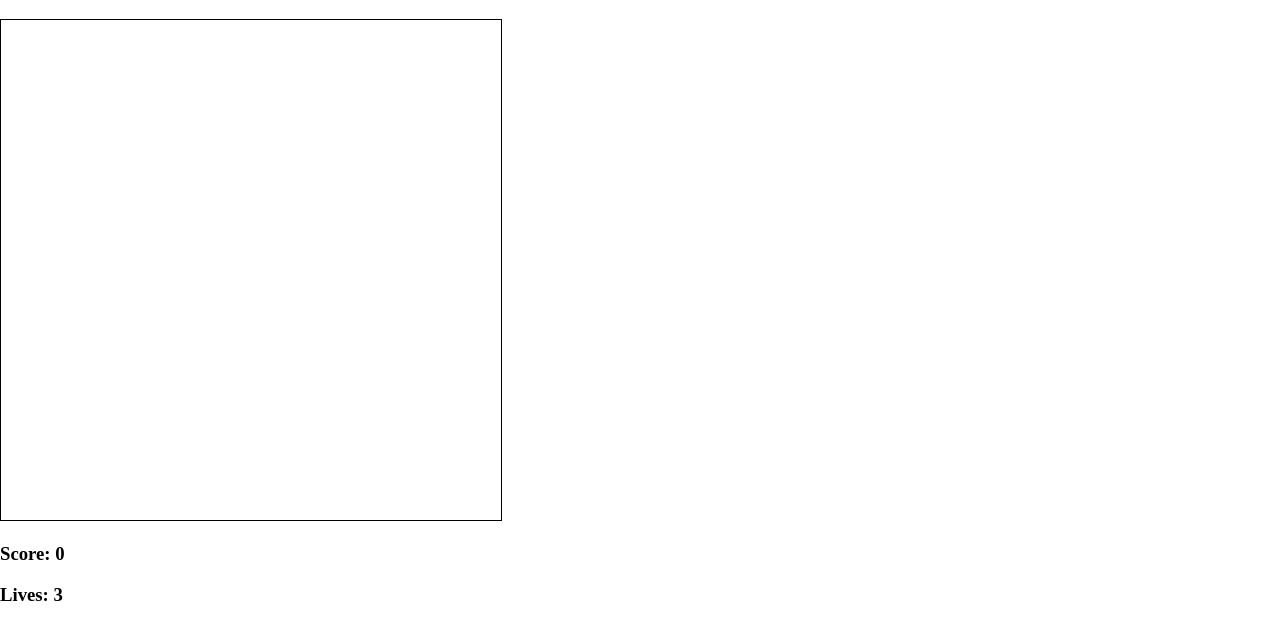
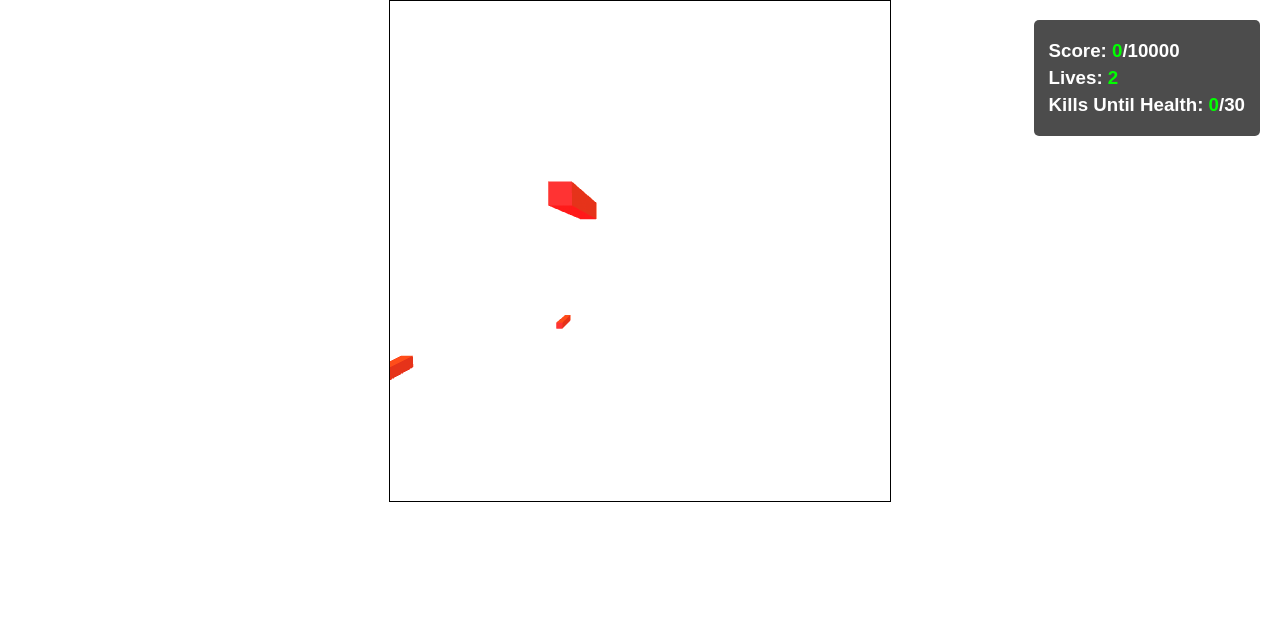
Before and after one commit to spartan-engi/JS_SI, a plain HTML site: page index.html in a window 1280 px wide. Drawn offline with Linux system fonts and the light colour scheme; no server answers.

Commit message:
Added movimentation enemys, projectile, win/died and wall positions

```diff
--- a/index.html
+++ b/index.html
@@ -18,8 +18,9 @@
     <h3></h3>
     <canvas id="c" width="500", height="500"></canvas>
     <div id="game-stats">
-        <h3>Score: <span id="score-display">0</span></h3>
-        <h3>Lives: <span id="lives-display">3</span></h3>
+        <h3>Score: <span id="score-display">0</span>/10000</h3>
+        <h3>Lives: <span id="lives-display">5</span></h3>
+        <h3>Kills Until Health: <span id="kills-display">0</span>/30</h3>
     </div>
 </body>
 </html>
--- a/main.css
+++ b/main.css
@@ -1,9 +1,35 @@
 body {
+    display: flex;
+    justify-content: center;
+    align-items: center;
     margin: 0;
 }
+
+#game-stats {
+    position: fixed;
+    right: 20px;
+    top: 20px;
+    background: rgba(0, 0, 0, 0.7);
+    color: white;
+    padding: 15px;
+    border-radius: 5px;
+    font-family: Arial, sans-serif;
+}
+
+#game-stats h3 {
+    margin: 5px 0;
+}
+
+#game-stats span {
+    color: #00ff00;
+    font-weight: bold;
+}
+
+
 
 canvas {
     border: 1px solid black;
     width: 500px;
     height: 500px;
+
 }
--- a/main.js
+++ b/main.js
@@ -1,5 +1,6 @@
 const pathModelsBin = './models/bin/';
 const objects = [];
+window.gameObjects = objects;
 // todo: figure out how to clear the trash
 
 // required for input
@@ -99,33 +100,11 @@ function main(){
 
 		const needSpawn = checkSpawnEnemy();
 
-		const enemysToSpawn = enemy_group.maxQtd - enemy_group.qtd;
-		const depthSlots = Math.floor(enemysToSpawn / (enemy_group.maxQtdPerLine * enemy_group.maxQtdPerColumn));
-
 		if(needSpawn) {
-			// Spawn new depth layer
-			for(let d = 0; d < depthSlots; d++) {
-				for(let i = 0; i < enemy_group.maxQtdPerColumn; i++) {
-					for(let j = 0; j < enemy_group.maxQtdPerLine; j++) {
-						const position = [
-							(-200 + (j * 40)),  // X spacing
-							(-30 + (i * 20)),   // Y spacing
-							(-150 + (d * 30))    // Fixed Z with depth spacing
-						];
-
-						const model = new enemy_model(position);
-						const enemy = new Enemy(position, model);
-
-						if(enemy_group.addEnemyInGroup(enemy)) {
-							objects.push(enemy);
-							enemy.ready();
-						}
-					}
-				}
-			}
+			spawnEnemyLayer();
 		}
 
-		console.log(objects.length);
+		// console.log(objects.length);
 
 		// WebGL.gl.viewport(0,0, canvas.width/2, canvas.height/2);
 		// console.log(obj);
@@ -205,13 +184,39 @@ function physics_process(physics_objects)
 	return
 }
 
+function spawnEnemyLayer() {
+    const enemysToSpawn = enemy_group.maxQtd - enemy_group.qtd;
+    const depthSlots = Math.floor(enemysToSpawn / (enemy_group.maxQtdPerLine * enemy_group.maxQtdPerColumn));
+
+    for(let d = 0; d < depthSlots; d++) {
+        for(let i = 0; i < enemy_group.maxQtdPerColumn; i++) {
+            for(let j = 0; j < enemy_group.maxQtdPerLine; j++) {
+                const position = [
+                    (-200 + (j * 40)),
+                    (-30 + (i * 20)),
+                    (-300 + (d * 30))
+                ];
+
+                const willShoot = Math.random() < 0.4;
+                const model = new enemy_model(position);
+                const enemy = new Enemy(position, willShoot, model);
+
+                if(enemy_group.addEnemyInGroup(enemy)) {
+                    objects.push(enemy);
+                    enemy.ready();
+                }
+            }
+        }
+    }
+}
+
 // Initializate enemys in group enemys and return all enemys created
 function initializePlayer() {
 	// const position = [-20, -20, -20];
 	const position = [-70, -30, 70];
 	const model = new spaceShip_model(position);
 
-	player.init(3, position, model);
+	player.init(5, position, model);
 }
 
 function initializeEnemys() {
@@ -225,7 +230,7 @@ function initializeEnemys() {
 	// Base position
     const START_X = -190;
     const START_Y = -40;
-    const START_Z = -150;
+    const START_Z = -300;
 
 	//shared model
 	THE_enemy_model =  new enemy_model();
@@ -240,7 +245,17 @@ function initializeEnemys() {
                     START_Z + (z * SPACING_Z)
                 ];
 
-                const enemy = new Enemy(position, THE_enemy_model);
+				let willShoot;
+				// Choose randomly if the enemy will be able to shoot or not
+				if (Math.random() < 0.4) {
+					willShoot = true;
+				}
+				else{
+					willShoot = false;
+				}
+
+				const enemy = new Enemy(position, willShoot, THE_enemy_model);
+
                 enemy_group.addEnemyInGroup(enemy);
             }
         }
@@ -249,21 +264,40 @@ function initializeEnemys() {
 
 function inicializeWalls() {
 	// set the position on the walls
-	wall_group.wall_group(0, 5, []);
+	wall_group.wall_group(0, 13, []);
 
-	const wallsToAdd = wall_group.maxQtd - wall_group.qtd;
+	// Wall positioning parameters
+    const START_X = -250;
+    const SPACING_X = 100;
+    const positions = {
+        bottom: { y: -50, count: 5 },
+        middle: { y: -10, count: 4 },
+        top: { y: 30, count: 5 }
+    };
 
-	for(let i = 0; i < wallsToAdd; i++){
-		//const position = [i * 20, 0, 0];
-		const position = [(-250 + (i*80)), -30, 0];	// this could change in the final project
-		const model =  new wall_model(position);
+	// Create walls for each row
+    Object.entries(positions).forEach(([row, { y, count }]) => {
+        // Calculate row start position once
+        let rowStartX = START_X;
 
-		// Create wall object
-		const wall = new Wall(position, model);
+        // Center middle row
+        if(row === 'middle') {
+            rowStartX += SPACING_X * 0.5; // Offset to center 4 walls
+        }
 
-		// Insert wall object in group_enemy
-		wall_group.addWallInGroup(wall);
-	}
+        for(let i = 0; i < count; i++) {
+            const position = [
+                rowStartX + (i * SPACING_X),
+                y,
+                0
+            ];
+
+            const model = new wall_model(position);
+            const wall = new Wall(position, model);
+            wall_group.addWallInGroup(wall);
+            objects.push(wall);
+        }
+    });
 }
 
 // Initialize objects before of the game, if are not converted, it will convert to bin
@@ -279,8 +313,6 @@ function initializeObjects() {
 		objects.push(wall);
 	});
 
-	console.log(objects);
-
     // Initialize all models that need setup
     objects.forEach(obj => {
         if (obj.ready) obj.ready();
--- a/src/objects.js
+++ b/src/objects.js
@@ -87,10 +87,15 @@ let enemy_group = {
 };
 
 class Enemy {
-	constructor(position = [0,0,0], model){
+	constructor(position = [0,0,0], shouldShoot = false, model){
 		this.position = position;
+		this.shouldShoot = shouldShoot
+		this.minDelay = 3000;  // 3 seconds minimum
+        this.maxDelay = 4500;  // 4.5 seconds maximum
+        this.shootDelay = Math.random() * (this.maxDelay - this.minDelay) + this.minDelay;
+        this.shootCooldown = Math.random() * this.shootDelay; // Random initial cooldown
 		this.size = [30,14,10];
-		this.collision_mask = 2;
+		this.collision_mask = 1;
 		this.model = model;
 		this.isEnemy = true;
 		this.shouldRemove = false;
@@ -119,14 +124,52 @@ class Enemy {
 		this.model.ready();
 	};
 	process(delta){
-		let mov = [0,0,0];
-		mov[0] = key_states['a'] - key_states['d'];
-		mov[1] = key_states['e'] - key_states['q'];
-		mov[2] = key_states['s'] - key_states['w'];
-		this.position[0] += mov[0];
-		this.position[1] += mov[1];
-		this.position[2] += mov[2];
+		// Base movement params of the zig zag movement enemys
+
+		const baseSpeed = 0.2;  // Side movement speed (X)
+		const yOscillation = 0.3;  // Up/down movement amount (Y)
+		const forwardSpeed = 0.2;  // Forward movement speed (Z)
+
+		// Get layer of the enemy
+		const layerNumber = Math.floor(this.position[2] / 50);
+
+		//Depending of the layer the type of the movement change
+
+		// Alternate X direction based on layer
+		if (layerNumber % 2 === 0) {
+			this.position[0] += baseSpeed;
+		} else {
+			this.position[0] -= baseSpeed;
+		}
+
+		// Y oscillation
+		this.position[1] += Math.sin(Date.now() * 0.002) * yOscillation;
+
+		// Forward movement
+		this.position[2] += forwardSpeed;
+
+
+		// Handle shooting
+		if(this.shouldShoot) {
+			this.shootCooldown -= delta;
+			if(this.shootCooldown <= 0) {
+				this.shoot();
+				this.shootCooldown = this.shootDelay;
+			}
+		}
 	};
+
+	shoot() {
+        const spread = 0.1;
+        const direction = [(Math.random() - 0.5) * spread,
+							(Math.random() - 0.5) * spread,
+							1];
+
+        const projectile = new Projectile("e", direction, this.position, 0.5);
+        objects.push(projectile);
+        // Set new random delay for next shot
+        this.shootDelay = Math.random() * (this.maxDelay - this.minDelay) + this.minDelay;
+    }
 
 	draw(context){
 		let transform = mat4Transform(this.position);
@@ -142,7 +185,7 @@ let player = {
 	isPlayer       : true,
 	shouldRemove   : false,
 	score          : 0,
-	health         : 3,
+	health         : 5,
 	position       : [0,0,0],
 	size           : [26,14,26],
 	collision_mask : 2,
@@ -150,8 +193,9 @@ let player = {
 	z              : [0,0,1],
 	transform      : 0,
 	speed          : 0.08,
+	killCounter	   : 0,
 
-	init : function(health = 3, position = [0,0,0], model){
+	init : function(health = 5, position = [0,0,0], model){
 		this.health = health;
 		this.position = position;
 		this.size = [26,14,26];
@@ -167,7 +211,7 @@ let player = {
 
 		// Handle enemy projectile collision
 		if(object.isEnemyProjectile){
-			updateHealth(-1);
+			this.updateHealth(-1);
 
 			if(this.health <= 0){
 				this.remove();
@@ -185,7 +229,7 @@ let player = {
 		this.health += health
 		document.getElementById('lives-display').textContent = this.health;
 		if (this.health <= 0) {
-			died();
+			this.died();
 		}
 	},
 	remove(){
@@ -193,14 +237,40 @@ let player = {
 	},
 	enemyKilled(){
 		this.addScore(100);
+		this.killCounter++;
+
+		document.getElementById('kills-display').textContent = this.killCounter;
+        // Every 30 kills, heal player
+        if (this.killCounter >= 30) {
+            this.updateHealth(1);
+            this.killCounter = 0; // Reset counter
+			document.getElementById('kills-display').textContent = '0'; // Reset display
+        }
 	},
 	addScore(value) {
 		this.score += value;
 		document.getElementById('score-display').textContent = this.score;
+
+		// WIN
+		if(this.score >= 10000) {
+            this.win();
+        }
 	},
+	win() {
+        alert("Congratulations! You won! \nFinal Score: " + this.score);
+        location.reload(); // Restart game
+    },
 	died(){
-		alert("You lose :( \
-			Press 'R' to restart the game!");
+		alert(`Game Over!\n
+			Final Score: ${this.score}\n
+			Press 'R' to restart the game!`);
+
+		// Add event listener for restart
+		document.addEventListener('keydown', (e) => {
+			if(e.key.toLowerCase() === 'r') {
+				location.reload();
+			}
+		});
 	},
 	ready(){
 		this.model.ready();
@@ -249,12 +319,13 @@ let player = {
 }
 
 class Projectile {
-	constructor(isFrom, direction, position){
-		this.position = [position[0], position[1], position[2]];
-		this.size     = [4,4,20];
-		this.dir      = [direction[0], direction[1], direction[2]];
-		this.lifetime = 500.0;
-		this.speed    = 1.0;
+	constructor(isFrom, direction, position, speed = 1.0){
+		this.position 	  = [position[0], position[1], position[2]];
+		this.size    	  = [4,4,20];
+		this.dir      	  = [direction[0], direction[1], direction[2]];
+		this.lifetime 	  = 1000.0;
+		this.speed   	  = speed;
+		this.shouldRemove = false;
 		// Possible atributes
 		//this.model = model;
 
@@ -262,20 +333,22 @@ class Projectile {
 			this.isEnemyProjectile = true;
 			this.isPlayerProjectile = false;
 			this.color = [1.0,0.2,0.1];
-			this.collision_mask = 1;
+			this.collision_mask = 2;
 		}
 		else if(isFrom == "p"){		// projectile shooted by player
 			this.isEnemyProjectile = false;
 			this.isPlayerProjectile = true;
 			this.color = [0.0,0.2,1.0];
-			this.collision_mask = 2;
+			this.collision_mask = 1;
 		}
 	}
 	collided(object) {
 		if(this.isPlayerProjectile && object.isEnemy  ||
 			this.isEnemyProjectile && object.isPlayer || object.isWall){
 			this.remove();
+			return true;
 		}
+		return false;
 	}
 	remove(){
 		this.shouldRemove = true;
@@ -288,7 +361,6 @@ class Projectile {
 		this.lifetime -= delta;
 		if(this.lifetime < 0){
 			this.remove();
-			print("fizzle!");
 			return;
 		}
 
```
